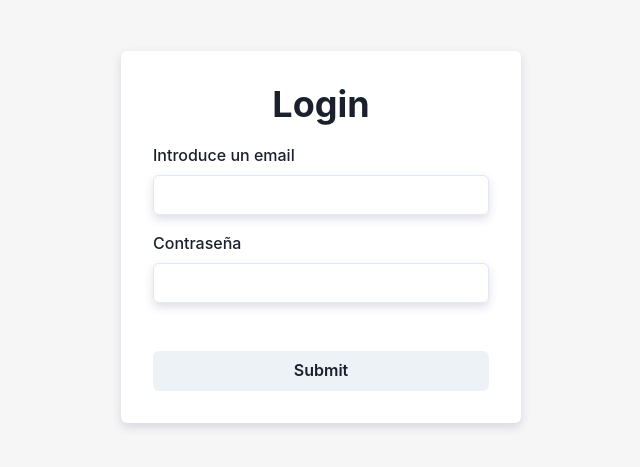
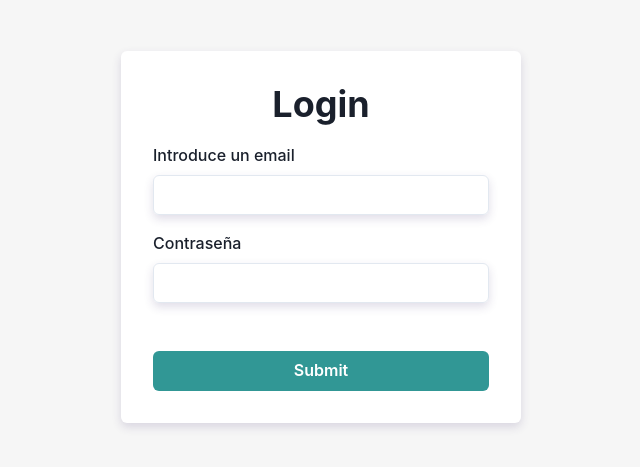
Before and after one commit to cordobacesar29/login-challenge, a Next.js app: page / in a window 1280 px wide. Shown: the part 163-630 px from the top of the page, without its empty margins (319-959 px from the left). Built offline with nearby package versions, Linux system fonts and the light colour scheme.

Commit message:
add colorScheme props

```diff
--- a/src/app/components/loginContainer.tsx
+++ b/src/app/components/loginContainer.tsx
@@ -79,7 +79,7 @@ export const LoginContainer = () => {
           />
           <TextError error={errors.password?.message} />
         </FormControl>
-        <Button type="submit" w={"full"} mt={"2rem"} isLoading={loading}>
+        <Button type="submit" w={"full"} mt={"2rem"} isLoading={loading} colorScheme="teal">
           Submit
         </Button>
       </Card>
--- a/src/app/components/whitUserView.tsx
+++ b/src/app/components/whitUserView.tsx
@@ -7,7 +7,7 @@ export const WhitUserView = ({onClick}:Props) => {
   return (
     <Flex direction={"column"} gap={'2rem'}>
       <Image src={"/descarga.jpg"} alt="img" width={400} height={400}/>
-      <Button onClick={onClick}>Volver</Button>
+      <Button onClick={onClick} colorScheme="teal">Volver</Button>
     </Flex>
   )
 }
```
